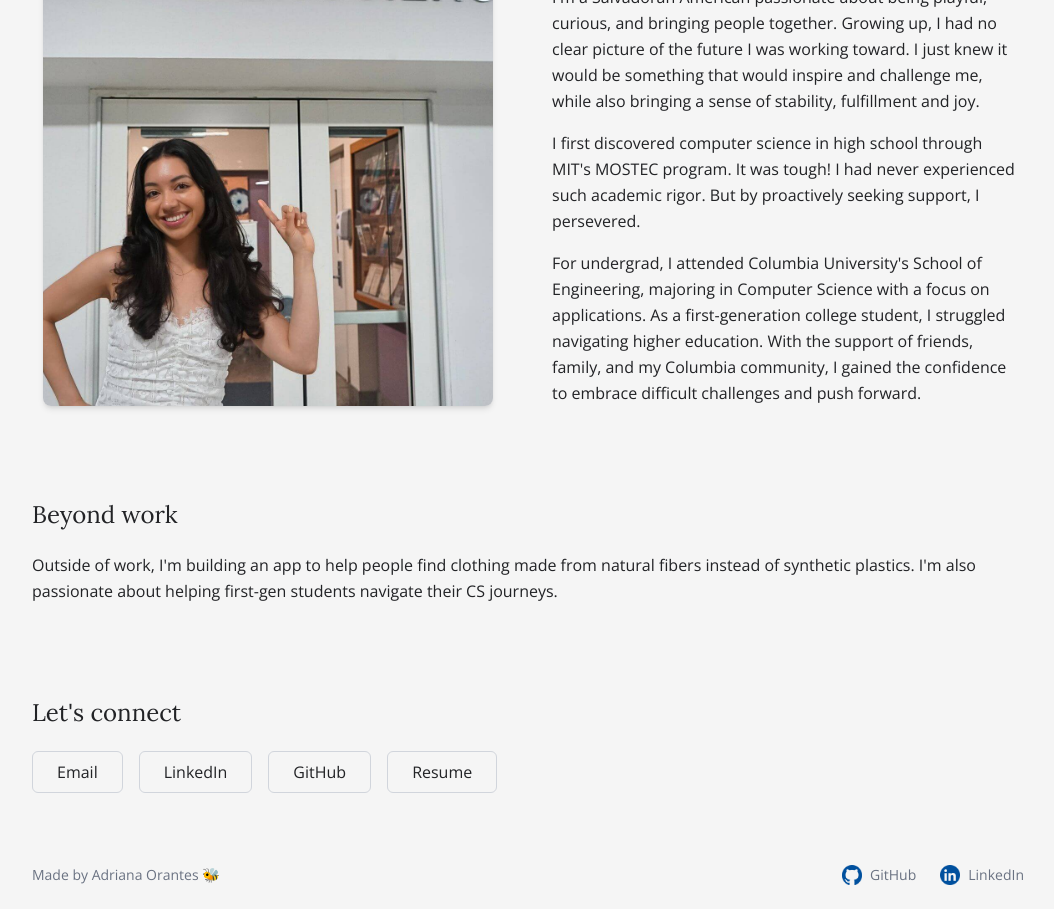
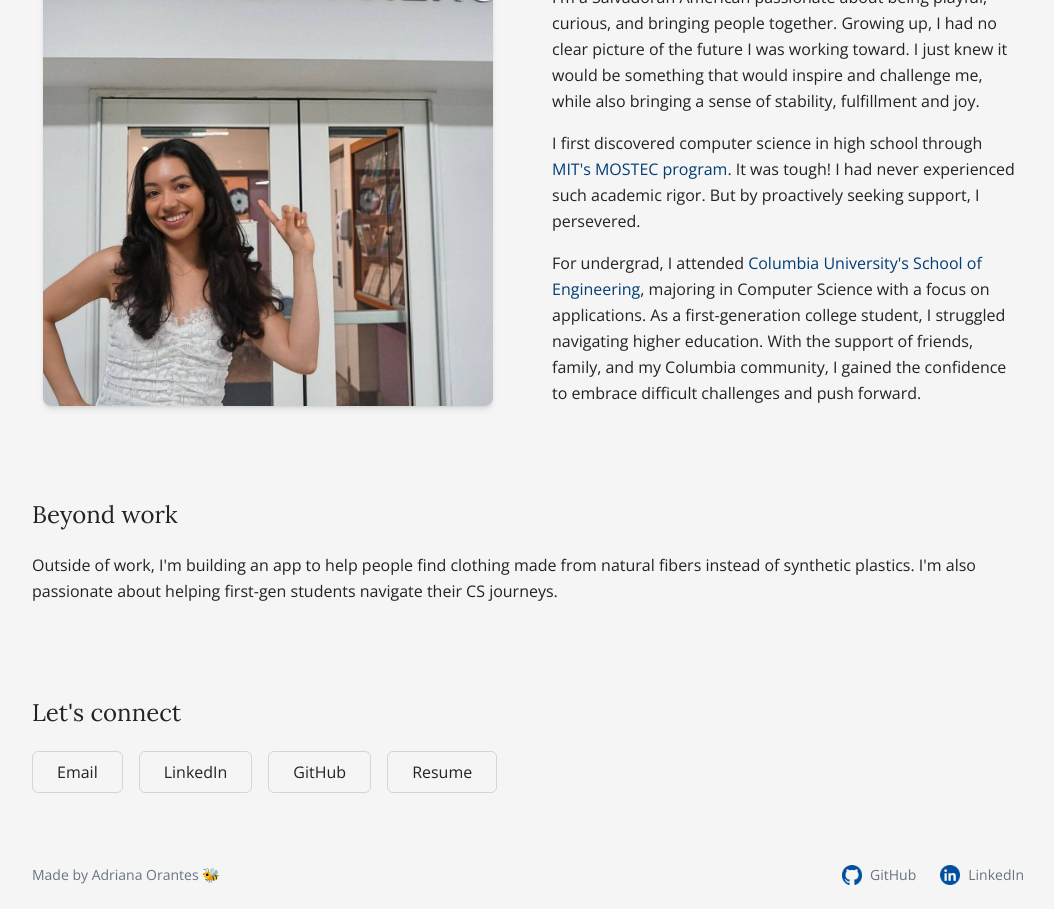
Before and after one commit to adr1-jpg/ux-portfolio, a Next.js app: page /about in a window 1280 px wide. Shown: the part 1120-2029 px from the top of the page, without its empty margins (112-1166 px from the left). Built offline with nearby package versions, Linux system fonts and the light colour scheme.

Commit message:
Added links and hover color to button

```diff
--- a/src/app/about/page.tsx
+++ b/src/app/about/page.tsx
@@ -86,17 +86,33 @@ export default function About() {
               a sense of stability, fulfillment and joy.
             </p>
             <p>
-              I first discovered computer science in high school through MIT's
-              MOSTEC program. It was tough! I had never experienced such
-              academic rigor. But by proactively seeking support, I persevered.
+              I first discovered computer science in high school through{" "}
+              <a
+                href="https://mites.mit.edu/discover-mites/mites-semester/"
+                target="_blank"
+                rel="noopener noreferrer"
+                className="text-[var(--brand-blue)] hover:underline"
+              >
+                MIT's MOSTEC program
+              </a>
+              . It was tough! I had never experienced such academic rigor. But
+              by proactively seeking support, I persevered.
             </p>
             <p>
-              For undergrad, I attended Columbia University's School of
-              Engineering, majoring in Computer Science with a focus on
-              applications. As a first-generation college student, I struggled
-              navigating higher education. With the support of friends, family,
-              and my Columbia community, I gained the confidence to embrace
-              difficult challenges and push forward.
+              For undergrad, I attended{" "}
+              <a
+                href="https://www.engineering.columbia.edu/"
+                target="_blank"
+                rel="noopener noreferrer"
+                className="text-[var(--brand-blue)] hover:underline"
+              >
+                Columbia University's School of Engineering
+              </a>
+              , majoring in Computer Science with a focus on applications. As a
+              first-generation college student, I struggled navigating higher
+              education. With the support of friends, family, and my Columbia
+              community, I gained the confidence to embrace difficult challenges
+              and push forward.
             </p>
           </div>
         </div>
@@ -118,7 +134,7 @@ export default function About() {
         <div className="flex gap-4 justify-center md:justify-start flex-wrap">
           <a
             href="mailto:orantesadri1@gmail.com"
-            className="px-6 py-2 border border-gray-300 rounded-md hover:bg-gray-50 transition-colors text-sm md:text-base"
+            className="px-6 py-2 border border-gray-300 rounded-md hover:bg-[var(--brand-blue)] hover:text-white hover:border-[var(--brand-blue)] transition-colors text-sm md:text-base"
           >
             Email
           </a>
@@ -126,7 +142,7 @@ export default function About() {
             href="https://www.linkedin.com/in/adriana-orantes/"
             target="_blank"
             rel="noopener noreferrer"
-            className="px-6 py-2 border border-gray-300 rounded-md hover:bg-gray-50 transition-colors text-sm md:text-base"
+            className="px-6 py-2 border border-gray-300 rounded-md hover:bg-[var(--brand-blue)] hover:text-white hover:border-[var(--brand-blue)] transition-colors text-sm md:text-base"
           >
             LinkedIn
           </a>
@@ -134,7 +150,7 @@ export default function About() {
             href="https://github.com/adr1-jpg"
             target="_blank"
             rel="noopener noreferrer"
-            className="px-6 py-2 border border-gray-300 rounded-md hover:bg-gray-50 transition-colors text-sm md:text-base"
+            className="px-6 py-2 border border-gray-300 rounded-md hover:bg-[var(--brand-blue)] hover:text-white hover:border-[var(--brand-blue)] transition-colors text-sm md:text-base"
           >
             GitHub
           </a>
@@ -142,7 +158,7 @@ export default function About() {
             href="https://docs.google.com/document/d/1YEoeWHF4jqr3WS938hHSKB3Rxo8hq9-t74FeBPZSOSw/edit?usp=sharing"
             target="_blank"
             rel="noopener noreferrer"
-            className="px-6 py-2 border border-gray-300 rounded-md hover:bg-gray-50 transition-colors text-sm md:text-base"
+            className="px-6 py-2 border border-gray-300 rounded-md hover:bg-[var(--brand-blue)] hover:text-white hover:border-[var(--brand-blue)] transition-colors text-sm md:text-base"
           >
             Resume
           </a>
```
